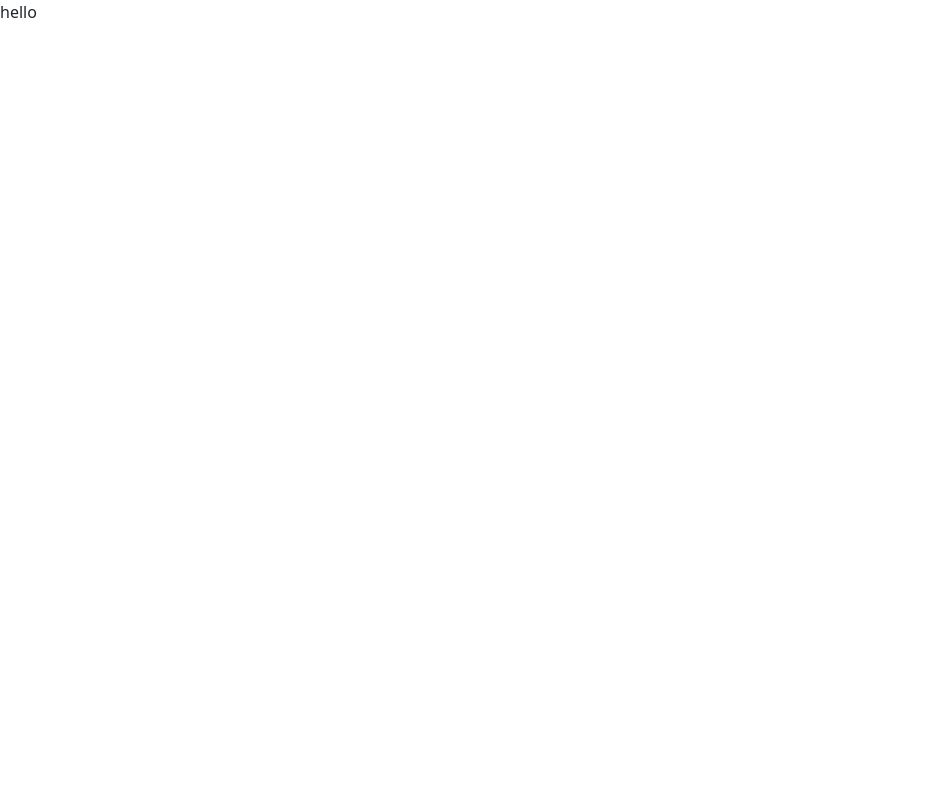
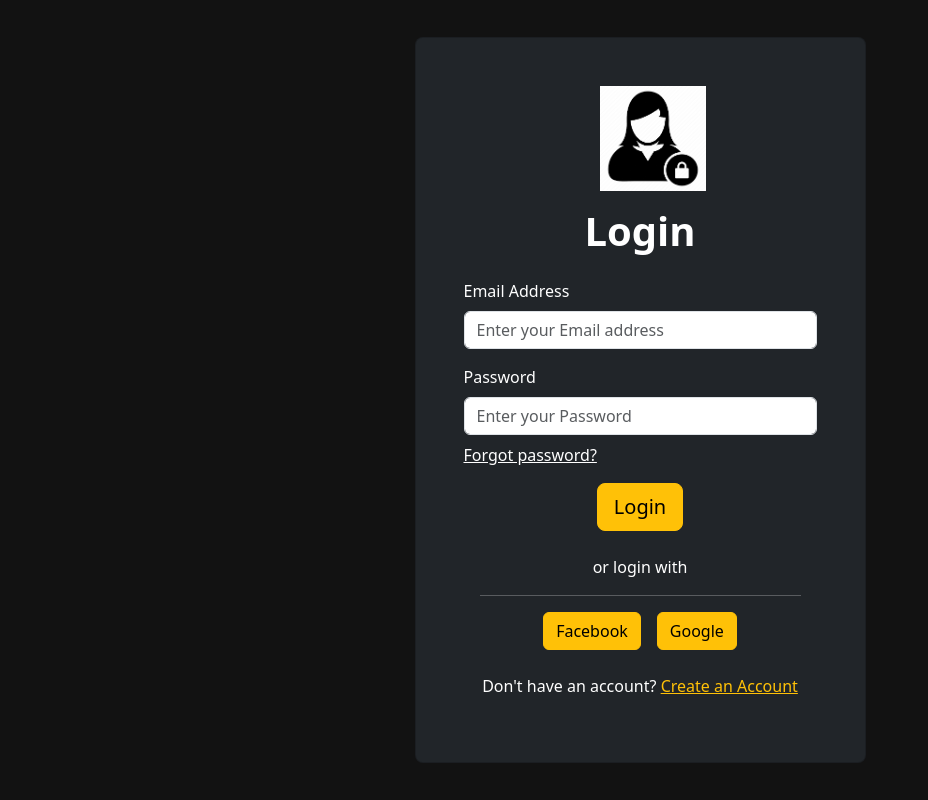
Before and after one commit to katariyakhushi/react-dashboard-ui, a React (Create React App) app: page /Login in a window 1280 px wide. Shown: the whole page, without its empty margins (0-928 px from the left). Built offline with nearby package versions, Linux system fonts and the light colour scheme.

Commit message:
create login page

```diff
--- /dev/null
+++ b/src/Login.css
@@ -0,0 +1,94 @@
+@mixin hr-line {
+    flex: 1;
+    background: #c7c7c7;
+    content: "";
+    height: 1px;
+  }
+
+  $padding: 15px;
+
+  .text-hr {
+    display: flex;
+    align-items: center;
+    font-family: sans-serif;
+    width: 100%;
+    margin: 15px auto;
+    color: #444;
+
+    &__text {
+      padding-right: $padding;
+
+      &:not(:first-child) {
+        display: none;
+      }
+    }
+
+    &::after {
+      @include hr-line;
+    }
+
+    &--right {
+      .text-hr__text {
+        order: 1;
+        padding: 0 0 0 $padding;
+      }
+    }
+
+    &--double {
+      .text-hr__text {
+        &:nth-child(2) {
+          order: 1;
+          display: inline;
+          padding: 0 0 0 $padding;
+        }
+      }
+    }
+
+    &--center {
+      &::before {
+        @include hr-line;
+      }
+
+      .text-hr__text {
+        padding: 0 $padding;
+      }
+    }
+
+    // Added 2016-07-09
+    &--triple {
+      .text-hr__text {
+        &:nth-child(2) {
+          order: 2;
+          display: inline;
+          padding: 0 $padding;
+        }
+
+        &:nth-child(3) {
+          order: 4;
+          display: inline;
+          padding: 0 0 0 $padding;
+        }
+      }
+
+      &::after {
+        order: 3;
+      }
+
+      &::before {
+        @include hr-line;
+        order: 1;
+      }
+    }
+
+    &--loud {
+      .text-hr__text {
+        font-size: 36px;
+        font-weight: bold;
+
+        &:nth-child(2) {
+          font-size: 12px;
+          font-weight: normal;
+        }
+      }
+    }
+  }
--- a/src/Login.js
+++ b/src/Login.js
@@ -1,7 +1,50 @@
 import React from "react";
+import loginimg from './image/login img.png'; // Import the logo image
+import "./Login.css";
+
 const Login = () => {
-    return(
-<div>hello</div>
-    );
+  return (
+    <section className="vh-100 d-flex align-items-center" style={{ backgroundColor: "#121212" }}>
+      <div className="container">
+        <div className="row justify-content-center">
+          <div className="col-md-8 col-lg-6 col-xl-5">
+            <div className="card text-white bg-dark rounded-3">
+              <div className="card-body p-5">
+                <div className="text-center">
+                  <img src={loginimg} alt="Company Logo" className="logo mb-3" width={80} height={80} />
+                  <h1 className="fw-bold mb-4">Login</h1>
+                </div>
+                <form>
+                  <div className="mb-3">
+                    <label htmlFor="email" className="form-label">Email Address</label>
+                    <input type="text" className="form-control" id="email" placeholder="Enter your Email address" />
+                  </div>
+                  <div className="mb-3">
+                    <label htmlFor="password" className="form-label">Password</label>
+                    <input type="password" className="form-control" id="password" placeholder="Enter your Password" />
+                    <a href="#" className="d-block mt-2 text-white">Forgot password?</a>
+                  </div>
+                  <div className="text-center">   <button className="btn btn-warning btn-lg btn-block" type="submit">Login</button></div>
+
+                </form>
+                <div className="my-4 text-center">
+                  <div className="text-hr text-hr--center">
+                    <span className="text-hr__text">or login with</span>
+                    <hr className="hr-line mx-3" />
+                  </div>
+                  <div className="d-flex justify-content-center gap-3">
+                    <button type="button" className="btn btn-warning ">Facebook</button>
+                    <button type="button" className="btn btn-warning">Google</button>
+                  </div>
+                </div>
+                <p className="text-center text-white">Don't have an account? <a href="/signup" className="text-warning">Create an Account</a></p>
+              </div>
+            </div>
+          </div>
+        </div>
+      </div>
+    </section>
+  );
 };
+
 export default Login;
```
Also changed, not shown: src/image/login img.png (added).
